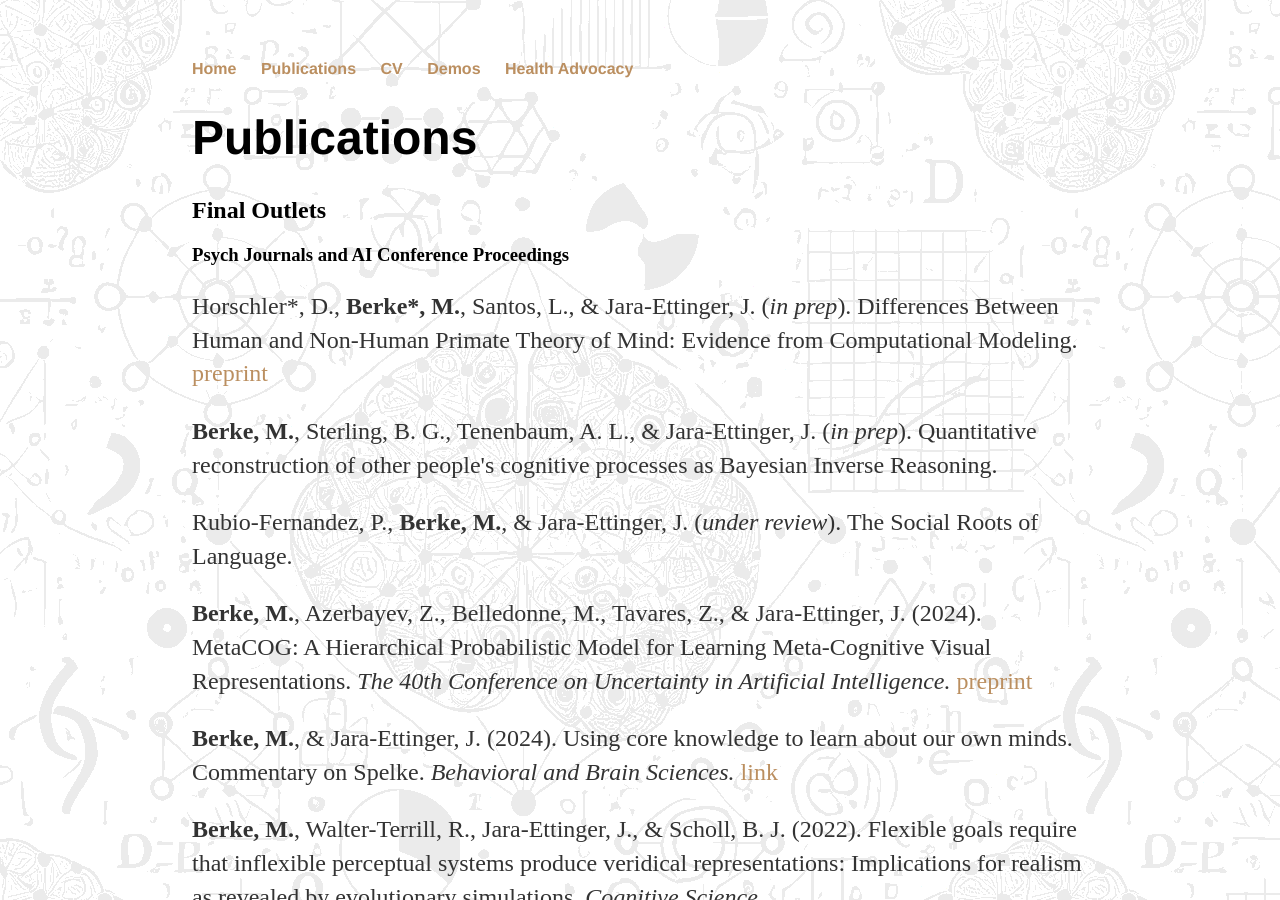
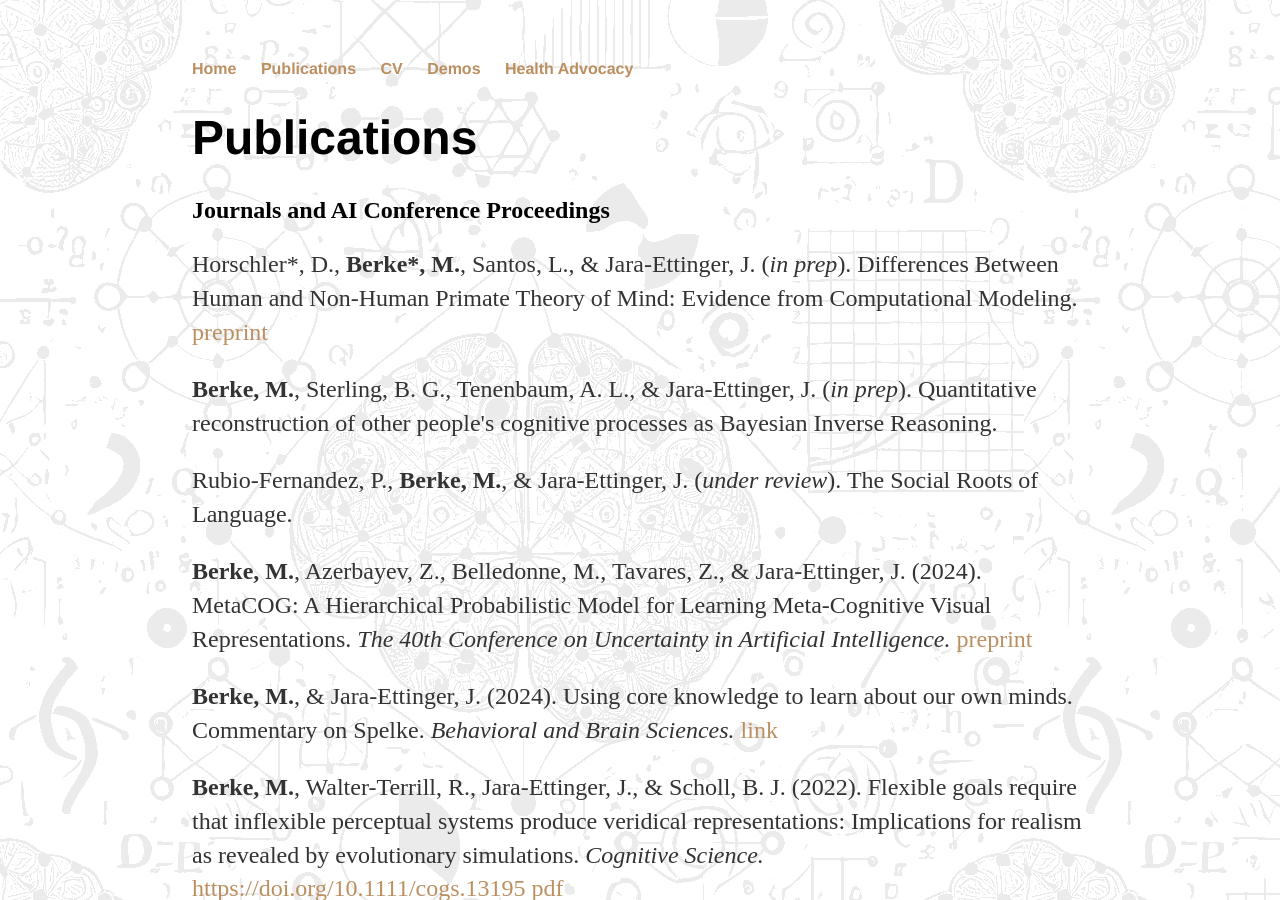
Before and after one commit to marleneberke/marleneberke.github.io, a Jekyll site: the page built from publications.html, in a window 1280 px wide and 900 px high. Built offline with Jekyll 4.4.1, drawn with Linux system fonts in a browser that asks for light colours.

Commit message:
Update publications.html

```diff
--- a/publications.html
+++ b/publications.html
@@ -10,8 +10,7 @@ title: Publications
 
 <h1>Publications</h1>
 
-<h2>Final Outlets</h2>
-<h3>Psych Journals and AI Conference Proceedings</h3>
+<h2>Journals and AI Conference Proceedings</h2>
 
 <p>Horschler*, D., <b>Berke*, M.</b>, Santos, L., & Jara-Ettinger, J. (<i>in prep</i>). Differences Between Human and Non-Human Primate Theory of Mind: Evidence from Computational Modeling. <a href="https://www.biorxiv.org/content/10.1101/2023.08.02.551487v1.full.pdf">preprint</a> </p>
 
```
